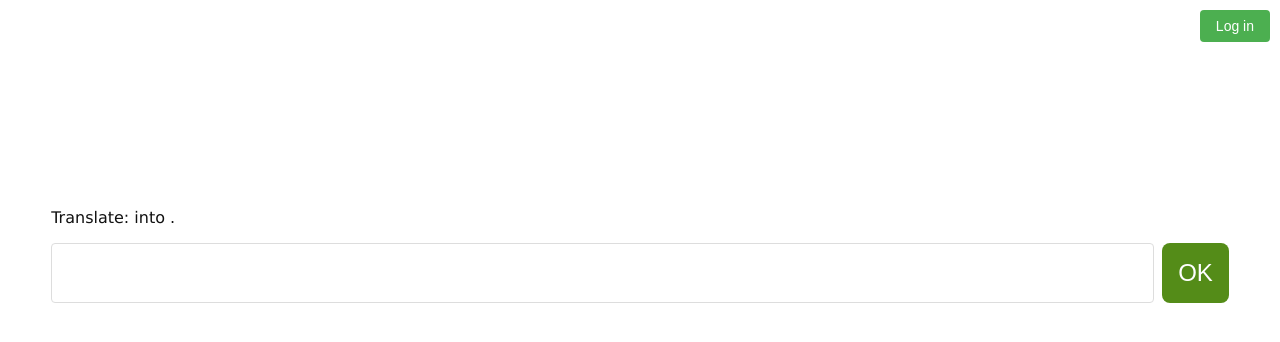
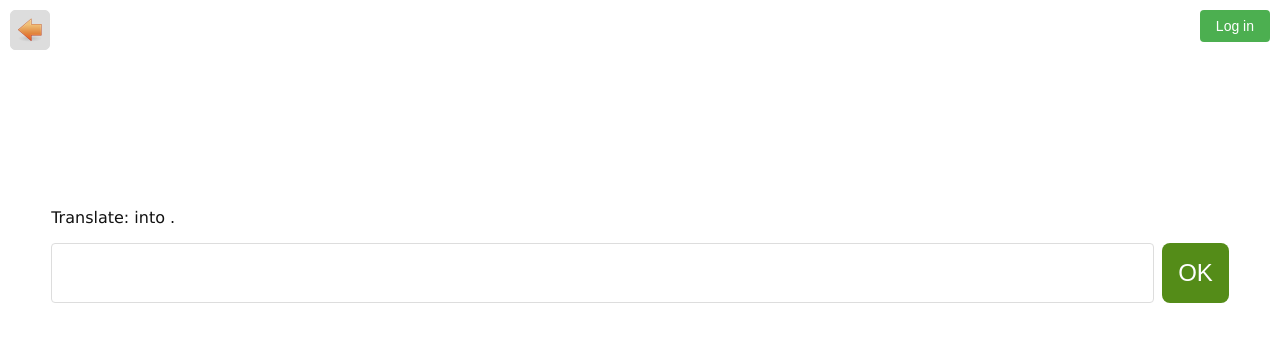
Before and after one commit to Neptilo/clemanglaise-rs, a website: page src/quiz.html in a window 1280 px wide. Drawn offline with Linux system fonts and the light colour scheme; no server answers.

Commit message:
Add a quiz back button and make the hidden attribute globally effective

```diff
--- a/src/common/css/base.css
+++ b/src/common/css/base.css
@@ -2,6 +2,13 @@
  * Base element defaults for Clemanglaise.
  * Only bare HTML element selectors — no class or ID selectors.
  */
+
+/* The hidden attribute must win everywhere: component rules that set an
+   explicit display (grid, flex, inline-block) would otherwise override the
+   user-agent default and leave a hidden control visible. */
+[hidden] {
+    display: none !important;
+}
 
 body {
     font-family: Verdana, Geneva, sans-serif, "Apple Color Emoji", "Segoe UI Emoji", "Segoe UI Symbol", "Noto Color Emoji";
--- a/src/common/css/screens/quiz.css
+++ b/src/common/css/screens/quiz.css
@@ -7,9 +7,6 @@
   flex-wrap: wrap;
   gap: 8px;
   margin-bottom: 12px;
-}
-#quiz-actions [hidden] {
-  display: none !important;
 }
 
 .quiz-action-button {
--- a/src/common/css/screens/word-manager.css
+++ b/src/common/css/screens/word-manager.css
@@ -42,6 +42,7 @@
   min-height: 4rem;
 }
 
+/* Shared top-left placement for screen-level back buttons (editor, quiz). */
 .editor-back-button {
   position: fixed;
   top: 10px;
--- a/src/common/language_utils.js
+++ b/src/common/language_utils.js
@@ -1,4 +1,4 @@
-// Common language utilities for both web and Tauri versions
+// Language code to display-name mapping, shared by every client.
 
 const LANGUAGE_NAMES = {
   'en': 'English',
--- a/src/common/quiz-content.html
+++ b/src/common/quiz-content.html
@@ -1,3 +1,13 @@
+<button
+  id="back-to-menu"
+  class="editor-icon-button editor-back-button"
+  type="button"
+  title="Back to main menu"
+  aria-label="Back to main menu"
+  hidden
+>
+  <img src="common/assets/icons/go-previous.png" alt="" />
+</button>
 <nav id="quiz-actions" aria-label="{{Vocabulary actions}}">
   <a
     id="add-word-link"
--- a/src/quiz.js
+++ b/src/quiz.js
@@ -50,6 +50,14 @@ let loadNewQuestion;
 async function initQuiz() {
     quizState = createQuizState();
     const editorParams = `list_id=${listId}&remote=${remote}`;
+    // The template ships this button hidden; this screen is the only place
+    // that enables it, because the main menu belongs to this navigation.
+    const backToMenuButton = document.getElementById('back-to-menu');
+    backToMenuButton.hidden = false;
+    backToMenuButton.addEventListener('click', () => {
+        window.location.href = 'index.html';
+    });
+
     const addWordLink = document.getElementById('add-word-link');
     const editCurrentWordButton = document.getElementById('edit-current-word');
     addWordLink.href = `edit.html?${editorParams}&mode=add`;
```
